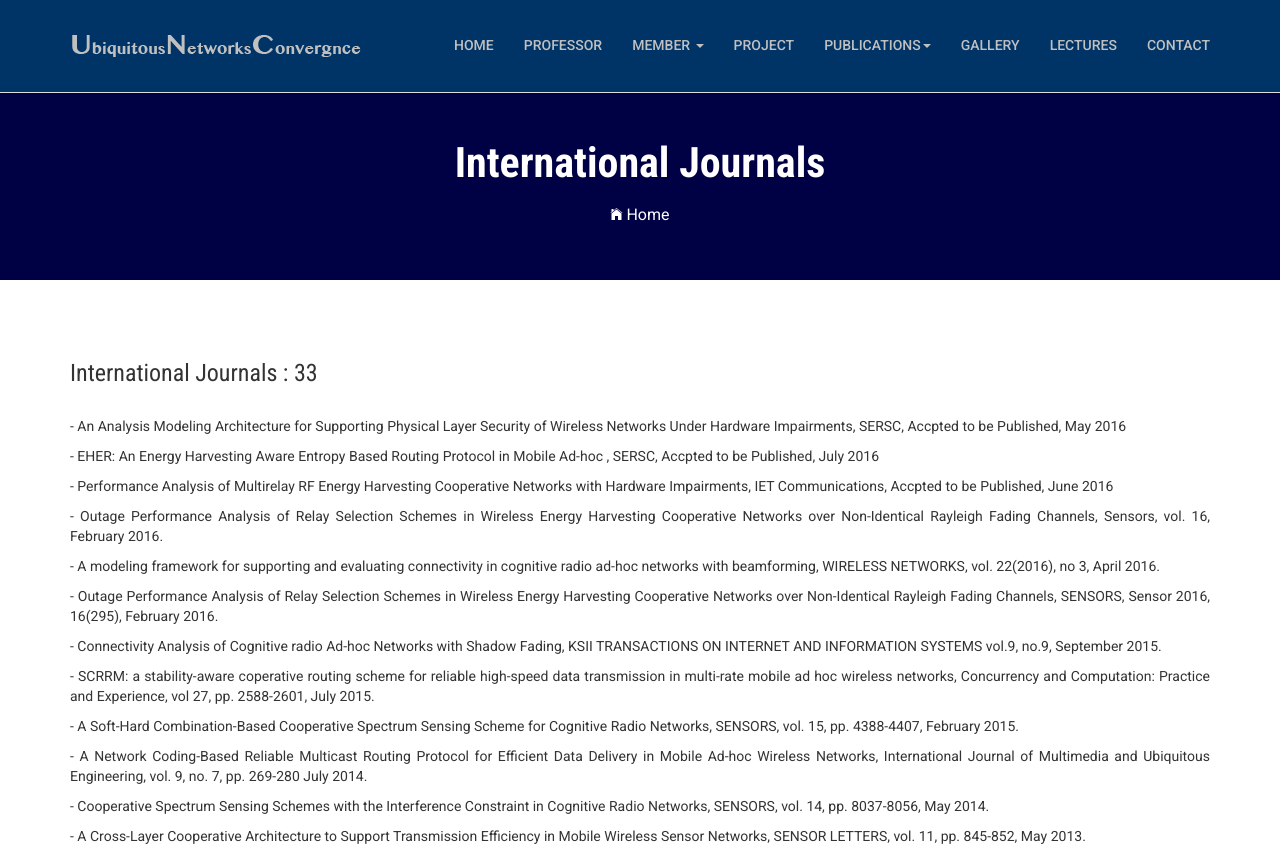
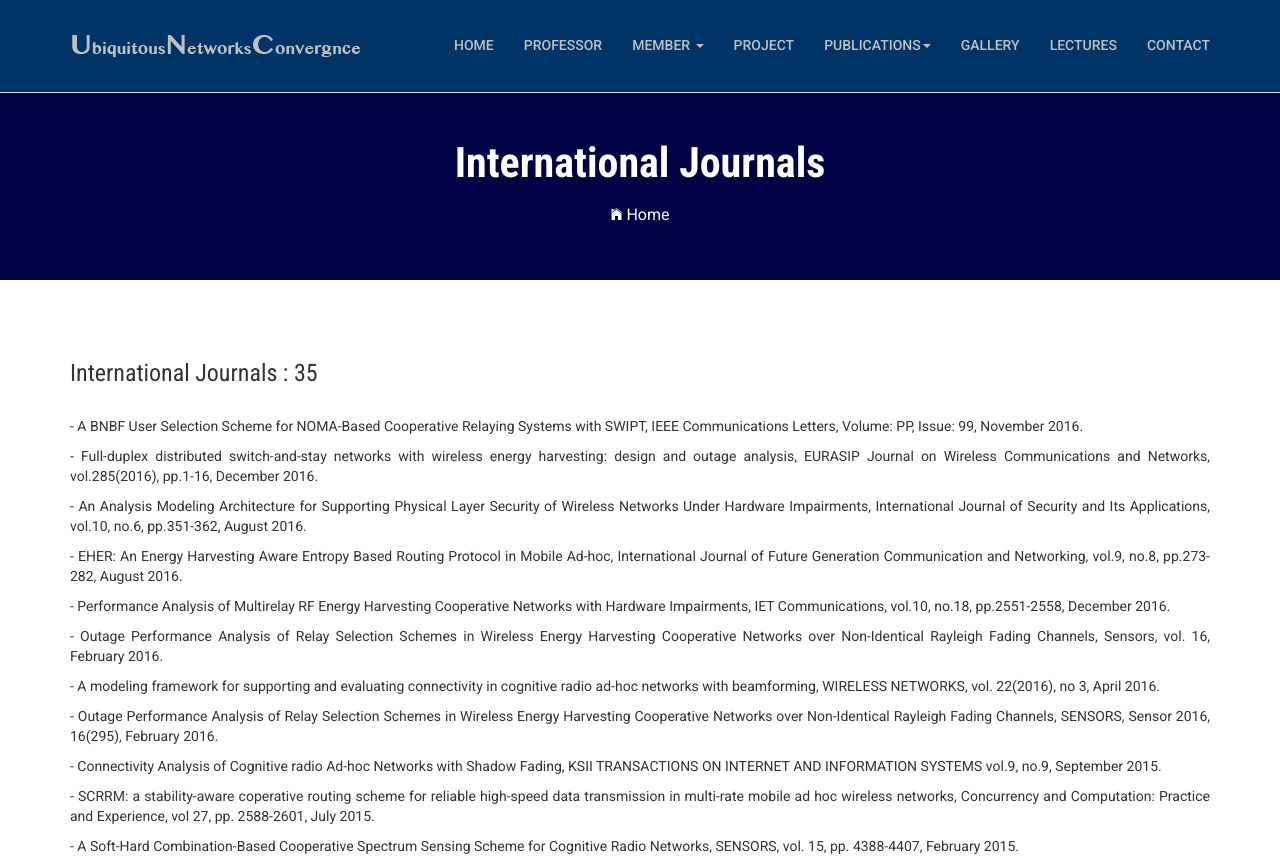
Before and after one commit to jaejin1/UNClabhomepage, a PHP site: page /internationalJ.php in a window 1280 px wide. Shown: the top 856 px of the page. Run offline with PHP 8.4, Linux system fonts and the light colour scheme; some libraries are stand-ins or nearby versions; some web fonts are replaced.

Commit message:
add-Journal-Conference

```diff
--- a/DomesticeJ.php
+++ b/DomesticeJ.php
@@ -103,6 +103,8 @@ Header Section Start
                 <div class="block" style="text-align:justify">
                     <h3 class="count">Domestic Journals :  </h3>
                     <ul>
+                        <li>- 모바일 애드혹 무선 센서 네트워크에서 동적 전송범위를 사용한 에너지 엔트로피 기반 다중경로 라우팅 프로토콜, 전자공학회논문지, Accepted to be published, 2017년.</li>
+                        <li>- 스마트폰을 이용한 가시광통신 기반 실내 IoT 모니터링 시스템, 전자공학회논문지, Accepted to be published, 2017년.</li>
                         <li>- 하드웨어왜곡과 불완전한 채널상태정보가 물리계층보안에 미치는 영향, 전자공학회논문지, 제53권, 4호, 2016년 4월.</li>
                         <li>- 모바일 애드혹 무선 센서 네트워크에서 RF 에너지 하베스팅 기반 라우팅 프로토콜, 전자공학회논문지, 제53권, 4호, 2016년 4월.</li>
                         <li>- 안드로이드 기반 스마트 LED 푸시 알람 시스템, 한국인터넷방송통신학회논문지, 제 16권, 1호, pp.97-102, 2016년 2월.</li>
--- a/internationalJ.php
+++ b/internationalJ.php
@@ -103,9 +103,11 @@ Header Section Start
                 <div class="block" style="text-align:justify">
                     <h3 class="count">International Journals :  </h3>
                     <ul>
-                        <li>- An Analysis Modeling Architecture for Supporting Physical Layer Security of Wireless Networks Under Hardware Impairments, SERSC, Accpted to be Published, May 2016</li>
-                        <li>- EHER: An Energy Harvesting Aware Entropy Based Routing Protocol in Mobile Ad-hoc , SERSC, Accpted to be Published, July 2016</li>
-                        <li>- Performance Analysis of Multirelay RF Energy Harvesting Cooperative Networks with Hardware Impairments, IET Communications, Accpted to be Published, June 2016</li>
+                        <li>- A BNBF User Selection Scheme for NOMA-Based Cooperative Relaying Systems with SWIPT, IEEE Communications Letters, Volume: PP, Issue: 99, November 2016.</li>
+                        <li>- Full-duplex distributed switch-and-stay networks with wireless energy harvesting: design and outage analysis, EURASIP Journal on Wireless Communications and Networks, vol.285(2016), pp.1-16, December 2016.</li>
+                        <li>- An Analysis Modeling Architecture for Supporting Physical Layer Security of Wireless Networks Under Hardware Impairments, International Journal of Security and Its Applications,  vol.10, no.6, pp.351-362, August 2016.</li>
+                        <li>- EHER: An Energy Harvesting Aware Entropy Based Routing Protocol in Mobile Ad-hoc, International Journal of Future Generation Communication and Networking, vol.9, no.8, pp.273-282, August 2016.</li>
+                        <li>- Performance Analysis of Multirelay RF Energy Harvesting Cooperative Networks with Hardware Impairments, IET Communications, vol.10, no.18, pp.2551-2558, December 2016.</li>
                         <li>- Outage Performance Analysis of Relay Selection Schemes in Wireless Energy Harvesting Cooperative Networks over Non-Identical Rayleigh Fading Channels, Sensors, vol. 16, February 2016.</li>
                         <li>- A modeling framework for supporting and evaluating connectivity in cognitive radio ad-hoc networks with beamforming, WIRELESS NETWORKS, vol. 22(2016), no 3, April 2016.</li>
                         <li>- Outage Performance Analysis of Relay Selection Schemes in Wireless Energy Harvesting Cooperative Networks over Non-Identical Rayleigh Fading Channels, SENSORS, Sensor 2016, 16(295), February 2016.</li>
```
Also changed, not shown: DomesticeC.php (+11 -0 lines), internationalC.php (+7 -0 lines).
